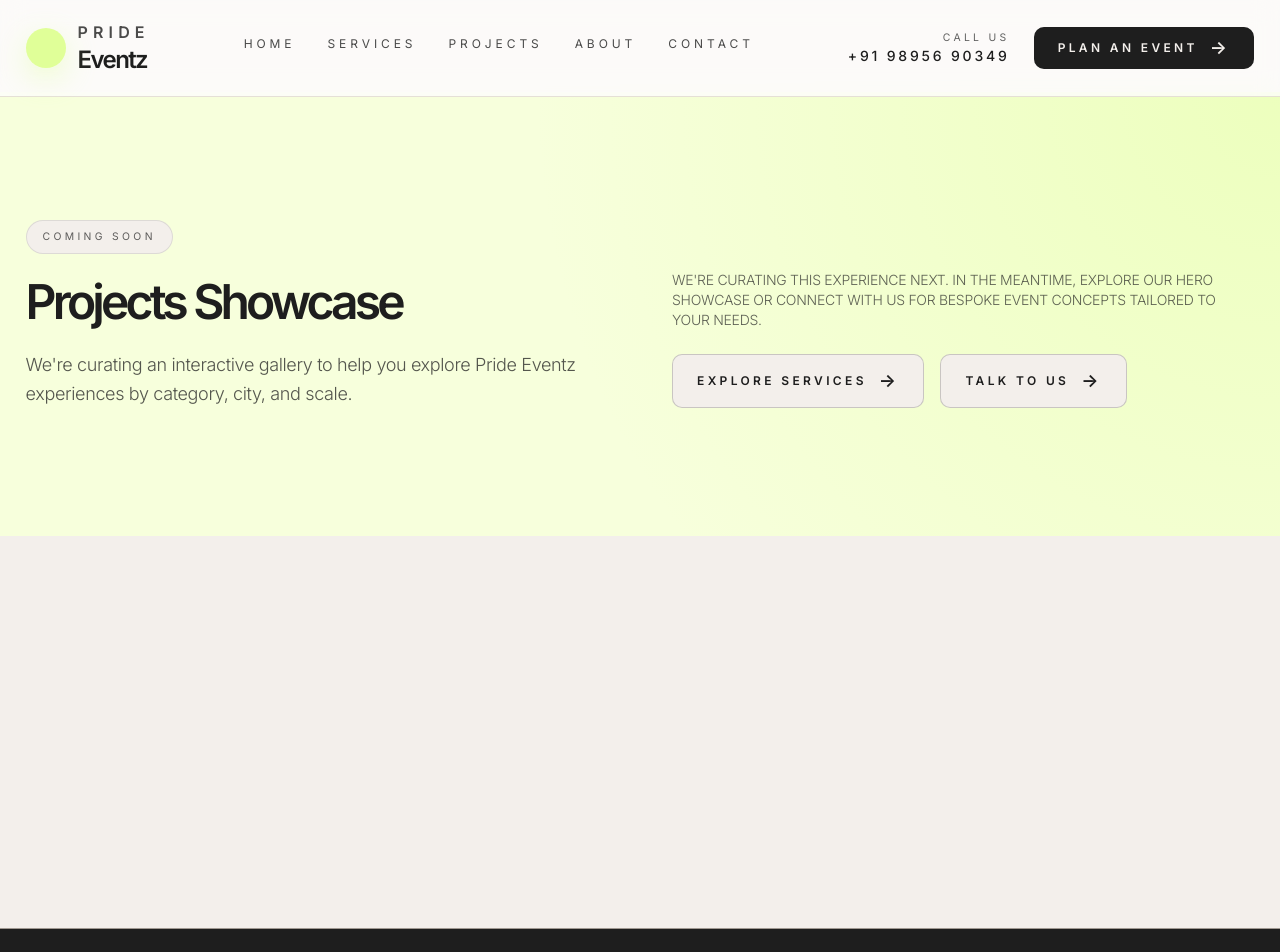
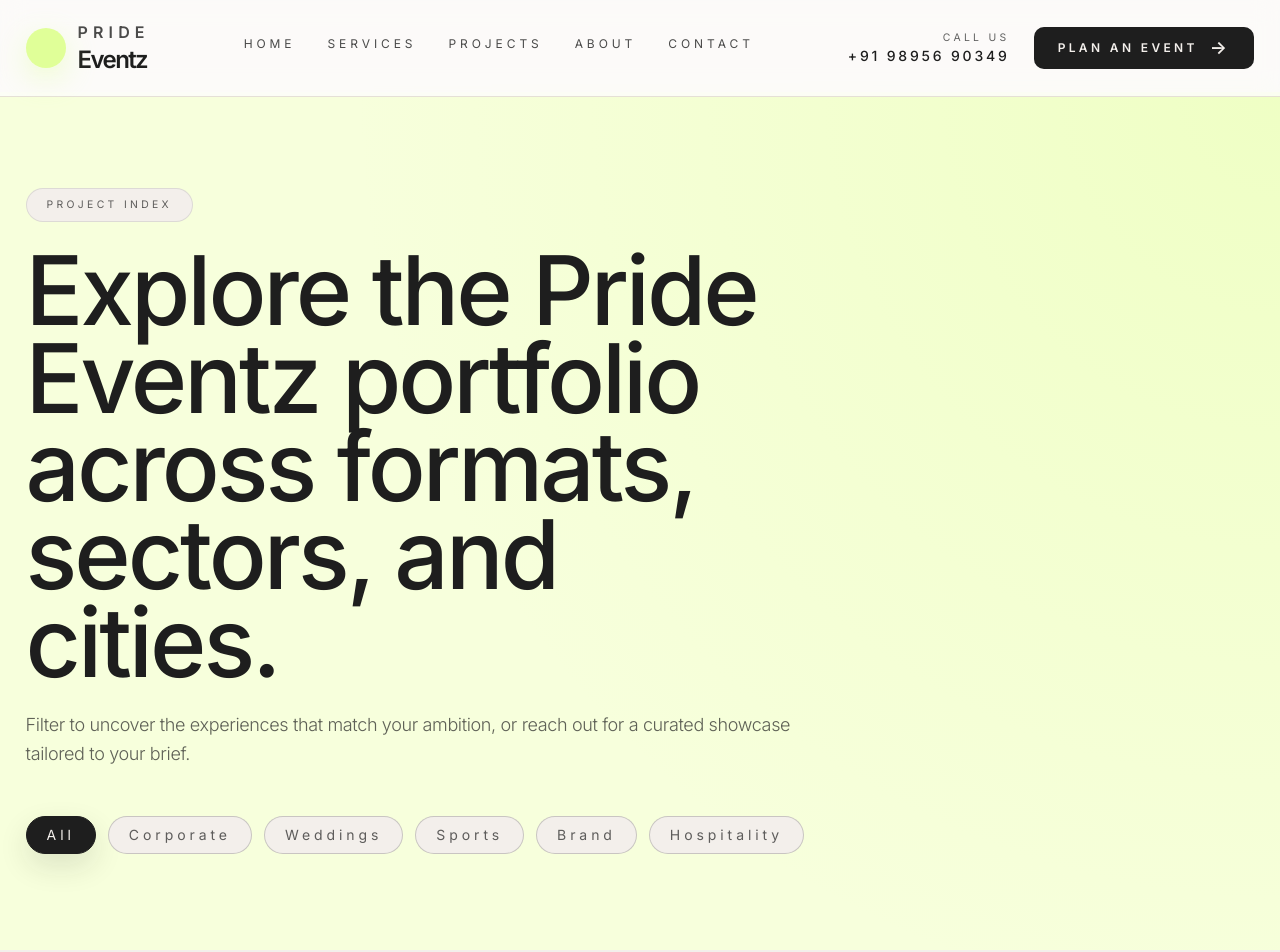
Before and after one commit to Kozker/pride-20eventzzz, a React (Vite) app: page /projects/filter in a window 1280 px wide. Shown: the top 952 px of the page. Built offline with nearby package versions, Linux system fonts and the light colour scheme; a web font is replaced by a local one.

Commit message:
Build projects showcase page
cgen-0aab0464983045fb80147129d6fb86fe

```diff
--- a/client/pages/ProjectsFilter.tsx
+++ b/client/pages/ProjectsFilter.tsx
@@ -1,14 +1,207 @@
-import { PlaceholderPage } from "@/components/layout/PlaceholderPage";
+import { useMemo, useState } from "react";
+import { Link } from "react-router-dom";
+
+const FILTERS = ["All", "Corporate", "Weddings", "Sports", "Brand", "Hospitality"] as const;
+
+type FilterCategory = (typeof FILTERS)[number];
+
+const PROJECTS = [
+  {
+    title: "Adevinta Ignite: Global Summit",
+    category: "Corporate" as FilterCategory,
+    location: "Barcelona",
+    description:
+      "A choreography of plenary sessions, immersive breakouts, and gala experiences aligning global leadership under one united vision.",
+    image: "https://prideeventz.in/assets/Slider/slider4-home.webp",
+  },
+  {
+    title: "Turkish Airlines Euroleague Final Four",
+    category: "Sports" as FilterCategory,
+    location: "Abu Dhabi",
+    description:
+      "VIP hospitality suites, curated entertainment, and bespoke gifting for premium guests across a four-day sporting spectacle.",
+    image: "https://prideeventz.in/assets/Slider/slider3-home.webp",
+  },
+  {
+    title: "Menzies Congress Leadership Retreat",
+    category: "Corporate" as FilterCategory,
+    location: "Costa Brava",
+    description:
+      "Leadership summit for 120 executives featuring strategic sessions, thought leadership keynotes, and signature culinary journeys.",
+    image: "https://prideeventz.in/assets/home/brand-home.webp",
+  },
+  {
+    title: "Seaside Couture Wedding",
+    category: "Weddings" as FilterCategory,
+    location: "Goa",
+    description:
+      "Three-day celebration with couture décor, curated artist line-up, and hospitality suites designed for every generation of the family.",
+    image: "https://prideeventz.in/assets/home/wedding-home.webp",
+  },
+  {
+    title: "Experiential Brand Pop-Up",
+    category: "Brand" as FilterCategory,
+    location: "Mumbai",
+    description:
+      "Interactive product playground combining AR showcases, maker workshops, and influencer meet-ups to spark organic buzz.",
+    image: "https://prideeventz.in/assets/home/brand-home.webp",
+  },
+  {
+    title: "Destination Wellness Retreat",
+    category: "Hospitality" as FilterCategory,
+    location: "Kerala",
+    description:
+      "Luxury incentive getaway with sunrise yoga, locally inspired dining, and private performances for high-performing teams.",
+    image: "https://prideeventz.in/assets/home/banner-home.webp",
+  },
+];
+
+const IMPACT_BULLETS = [
+  "500+ signature experiences delivered nationwide",
+  "Multi-city production partners with global reach",
+  "In-house creative, technical, and hospitality teams",
+  "Data-backed reporting after every project",
+];
 
 export default function ProjectsFilter() {
+  const [activeFilter, setActiveFilter] = useState<FilterCategory>("All");
+
+  const visibleProjects = useMemo(() => {
+    if (activeFilter === "All") {
+      return PROJECTS;
+    }
+    return PROJECTS.filter((project) => project.category === activeFilter);
+  }, [activeFilter]);
+
   return (
-    <PlaceholderPage
-      title="Projects Showcase"
-      description="We're curating an interactive gallery to help you explore Pride Eventz experiences by category, city, and scale."
-      ctas={[
-        { label: "Explore Services", href: "/#services" },
-        { label: "Talk to Us", href: "/contact" },
-      ]}
-    />
+    <div className="bg-background text-foreground">
+      <section className="relative overflow-hidden bg-secondary py-24">
+        <div className="absolute inset-0 bg-[radial-gradient(circle_at_top_right,rgba(224,255,152,0.35),transparent_60%)]" />
+        <div className="container relative flex flex-col gap-12">
+          <div className="max-w-3xl space-y-6">
+            <span className="inline-flex items-center rounded-full border border-foreground/10 bg-background px-5 py-2 text-[0.65rem] uppercase tracking-[0.32em] text-foreground/70">
+              Project Index
+            </span>
+            <h1 className="text-[96px] font-medium leading-[88px] tracking-[-3px]">
+              Explore the Pride Eventz portfolio across formats, sectors, and cities.
+            </h1>
+            <p className="text-lg leading-relaxed text-foreground/70">
+              Filter to uncover the experiences that match your ambition, or reach out for a curated showcase tailored to your brief.
+            </p>
+          </div>
+          <div className="flex flex-wrap items-center gap-3 text-sm uppercase tracking-[0.28em]">
+            {FILTERS.map((filter) => {
+              const isActive = filter === activeFilter;
+              return (
+                <button
+                  key={filter}
+                  type="button"
+                  onClick={() => setActiveFilter(filter)}
+                  className={`rounded-full border px-5 py-2 transition-all duration-300 ${
+                    isActive
+                      ? "border-foreground bg-foreground text-background shadow-[0_12px_30px_rgba(30,30,30,0.12)]"
+                      : "border-foreground/20 bg-background text-foreground/70 hover:border-foreground/40"
+                  }`}
+                >
+                  {filter}
+                </button>
+              );
+            })}
+          </div>
+        </div>
+      </section>
+
+      <section className="bg-background py-24">
+        <div className="container space-y-16">
+          <div className="flex flex-col gap-6 md:flex-row md:items-end md:justify-between">
+            <div>
+              <h2 className="text-[80px] font-medium leading-[72px] tracking-[-2.4px]">
+                {activeFilter === "All" ? "Signature showcases" : `${activeFilter} highlights`}
+              </h2>
+              <p className="mt-4 text-lg leading-relaxed text-foreground/70">
+                {visibleProjects.length} {visibleProjects.length === 1 ? "experience" : "experiences"} for {activeFilter.toLowerCase()} programs curated by Pride Eventz.
+              </p>
+            </div>
+            <div className="flex flex-wrap gap-4 text-xs uppercase tracking-[0.32em] text-foreground/60">
+              {IMPACT_BULLETS.map((bullet) => (
+                <span key={bullet} className="inline-flex items-center gap-2">
+                  <span className="h-1 w-6 rounded-full bg-primary" />
+                  {bullet}
+                </span>
+              ))}
+            </div>
+          </div>
+
+          <div className="grid gap-10 md:grid-cols-2 xl:grid-cols-3">
+            {visibleProjects.map((project) => (
+              <article
+                key={project.title}
+                className="flex h-full flex-col overflow-hidden rounded-[32px] border border-border/60 bg-secondary shadow-[0_20px_40px_rgba(30,30,30,0.08)]"
+              >
+                <div className="relative h-64 overflow-hidden">
+                  <img
+                    src={project.image}
+                    alt={project.title}
+                    className="h-full w-full object-cover transition-transform duration-[1500ms] ease-[cubic-bezier(0.76,0,0.24,1)] hover:scale-105"
+                    loading="lazy"
+                  />
+                  <div className="absolute inset-0 bg-gradient-to-t from-background/85 via-transparent to-transparent" />
+                  <span className="absolute left-6 top-6 rounded-full bg-background/80 px-4 py-2 text-[0.65rem] uppercase tracking-[0.32em] text-foreground/80">
+                    {project.category}
+                  </span>
+                </div>
+                <div className="flex flex-1 flex-col gap-4 p-8">
+                  <div className="flex items-center justify-between text-xs uppercase tracking-[0.32em] text-foreground/60">
+                    <span>{project.location}</span>
+                    <span>Delivered by Pride Eventz</span>
+                  </div>
+                  <h3 className="text-3xl font-semibold tracking-[-0.1em]">{project.title}</h3>
+                  <p className="flex-1 text-base leading-relaxed text-foreground/70">{project.description}</p>
+                  <Link
+                    to="/contact"
+                    className="inline-flex items-center gap-3 text-xs uppercase tracking-[0.32em] text-foreground/60 transition-transform duration-500 hover:translate-x-1"
+                  >
+                    Discuss a similar event
+                    <span className="text-lg">→</span>
+                  </Link>
+                </div>
+              </article>
+            ))}
+          </div>
+        </div>
+      </section>
+
+      <section className="bg-[#F7FFDC] py-24">
+        <div className="container grid gap-16 lg:grid-cols-[0.8fr_1fr]">
+          <div className="space-y-6">
+            <h2 className="text-[72px] font-medium leading-[66px] tracking-[-2px]">
+              Need a customised showcase?
+            </h2>
+            <p className="text-lg leading-relaxed text-foreground/70">
+              Share your objectives, audience size, and desired destination. We will curate a tailored playlist of Pride Eventz case studies that mirror your goals.
+            </p>
+            <Link
+              to="/contact"
+              className="inline-flex items-center gap-3 rounded-md bg-foreground px-6 py-3 text-xs font-semibold uppercase tracking-[0.28em] text-background transition-transform duration-500 hover:-translate-y-1"
+            >
+              Plan with our team
+              <span className="text-lg">→</span>
+            </Link>
+          </div>
+          <div className="grid gap-6 md:grid-cols-2">
+            {PROJECTS.slice(0, 4).map((project) => (
+              <div
+                key={`${project.title}-summary`}
+                className="rounded-[28px] border border-foreground/10 bg-background/80 p-6 text-sm leading-relaxed text-foreground/70 shadow-[0_16px_30px_rgba(30,30,30,0.08)]"
+              >
+                <span className="text-xs uppercase tracking-[0.32em] text-foreground/60">{project.category}</span>
+                <h3 className="mt-2 text-xl font-semibold tracking-[-0.06em] text-foreground">{project.title}</h3>
+                <p className="mt-3">{project.description}</p>
+              </div>
+            ))}
+          </div>
+        </div>
+      </section>
+    </div>
   );
 }
```
